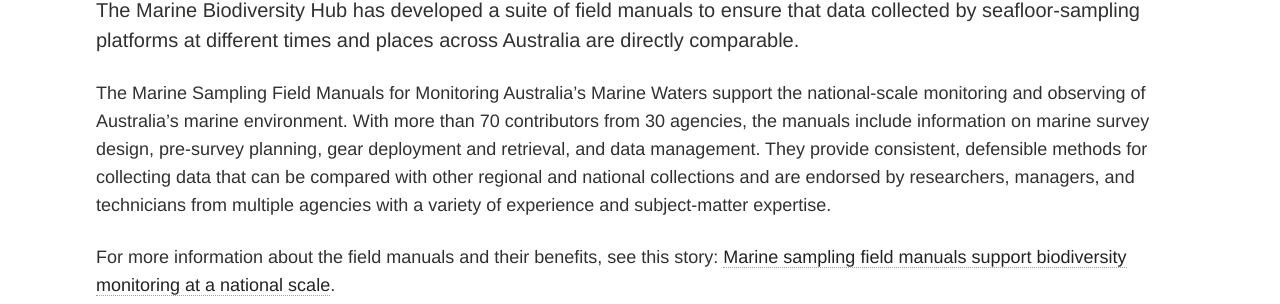
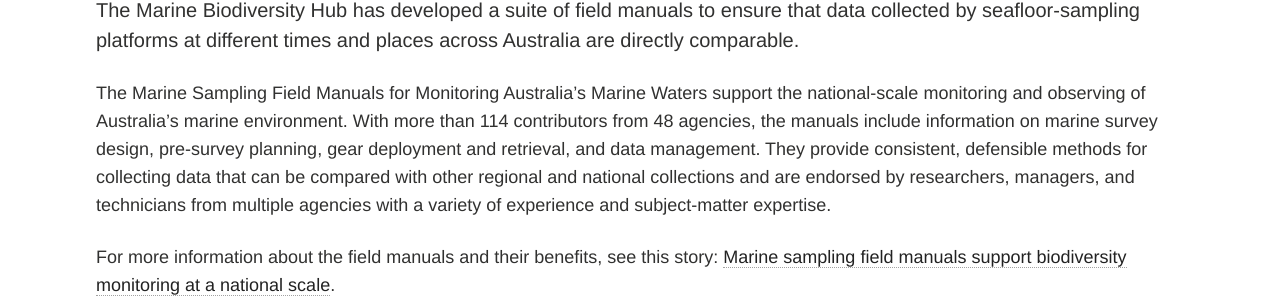
Before and after one commit to Marine-sampling-field-manual/Marine-sampling-field-manual.github.io, a Jekyll site: the page built from index.md, in a window 1280 px wide and 900 px high, scrolled down 415 px. Shown: the part 177-481 px from the top of the window. Built offline with Jekyll 4.4.1, drawn with Linux system fonts in a browser that asks for light colours.

Commit message:
Update index.md

```diff
--- a/index.md
+++ b/index.md
@@ -12,7 +12,7 @@ page.button1.external_url:
 
 The Marine Biodiversity Hub has developed a suite of field manuals to ensure that data collected by seafloor-sampling platforms at different times and places across Australia are directly comparable.
 
-The Marine Sampling Field Manuals for Monitoring Australia’s Marine Waters support the national-scale monitoring and observing of Australia’s marine environment. With more than 70 contributors from 30 agencies, the manuals include information on marine survey design, pre-survey planning, gear deployment and retrieval, and data management. They provide consistent, defensible methods for collecting data that can be compared with other regional and national collections and are endorsed by researchers, managers, and technicians from multiple agencies with a variety of experience and subject-matter expertise.
+The Marine Sampling Field Manuals for Monitoring Australia’s Marine Waters support the national-scale monitoring and observing of Australia’s marine environment. With more than 114 contributors from 48 agencies, the manuals include information on marine survey design, pre-survey planning, gear deployment and retrieval, and data management. They provide consistent, defensible methods for collecting data that can be compared with other regional and national collections and are endorsed by researchers, managers, and technicians from multiple agencies with a variety of experience and subject-matter expertise.
 
 For more information about the field manuals and their benefits, see this story: [Marine sampling field manuals support biodiversity monitoring at a national scale](https://www.nespmarine.edu.au/news/marine-sampling-field-manuals-support-biodiversity-monitoring-national-scale).
 
```
